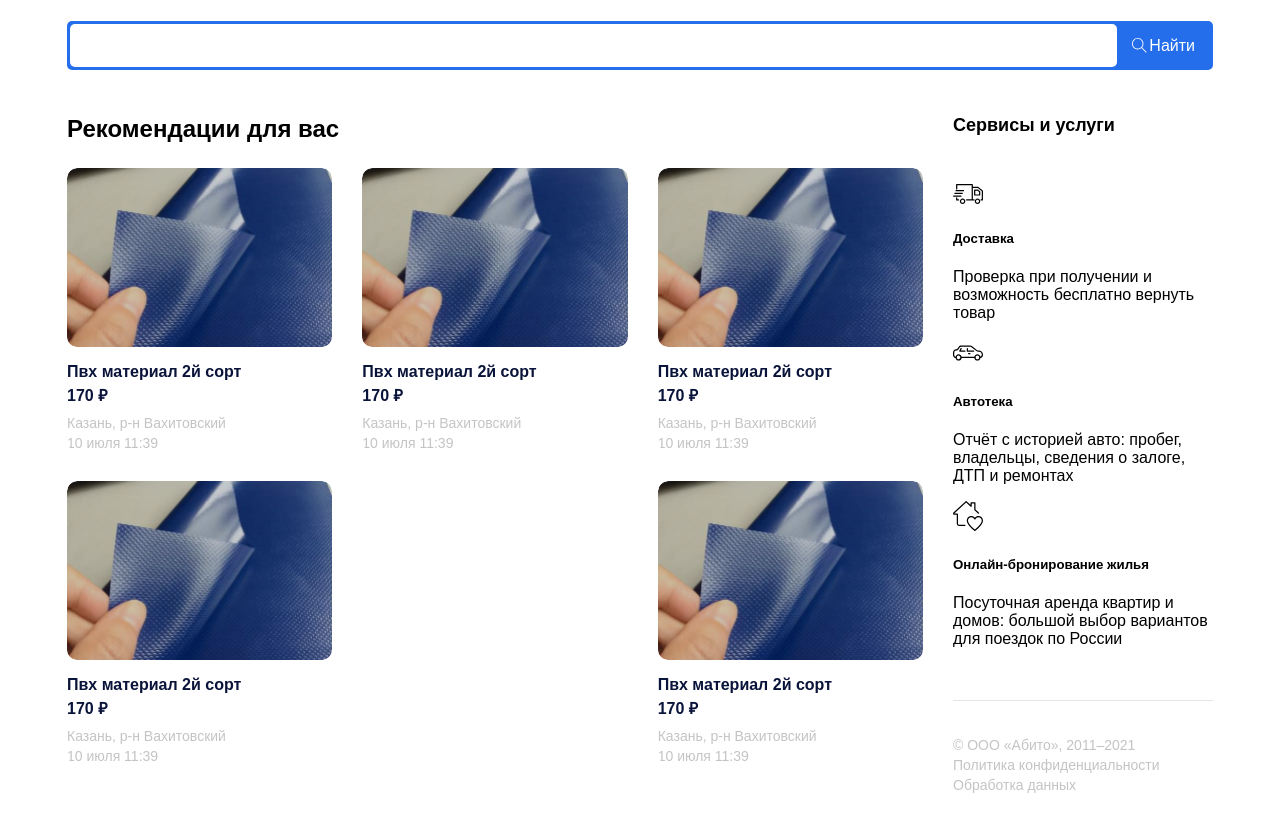
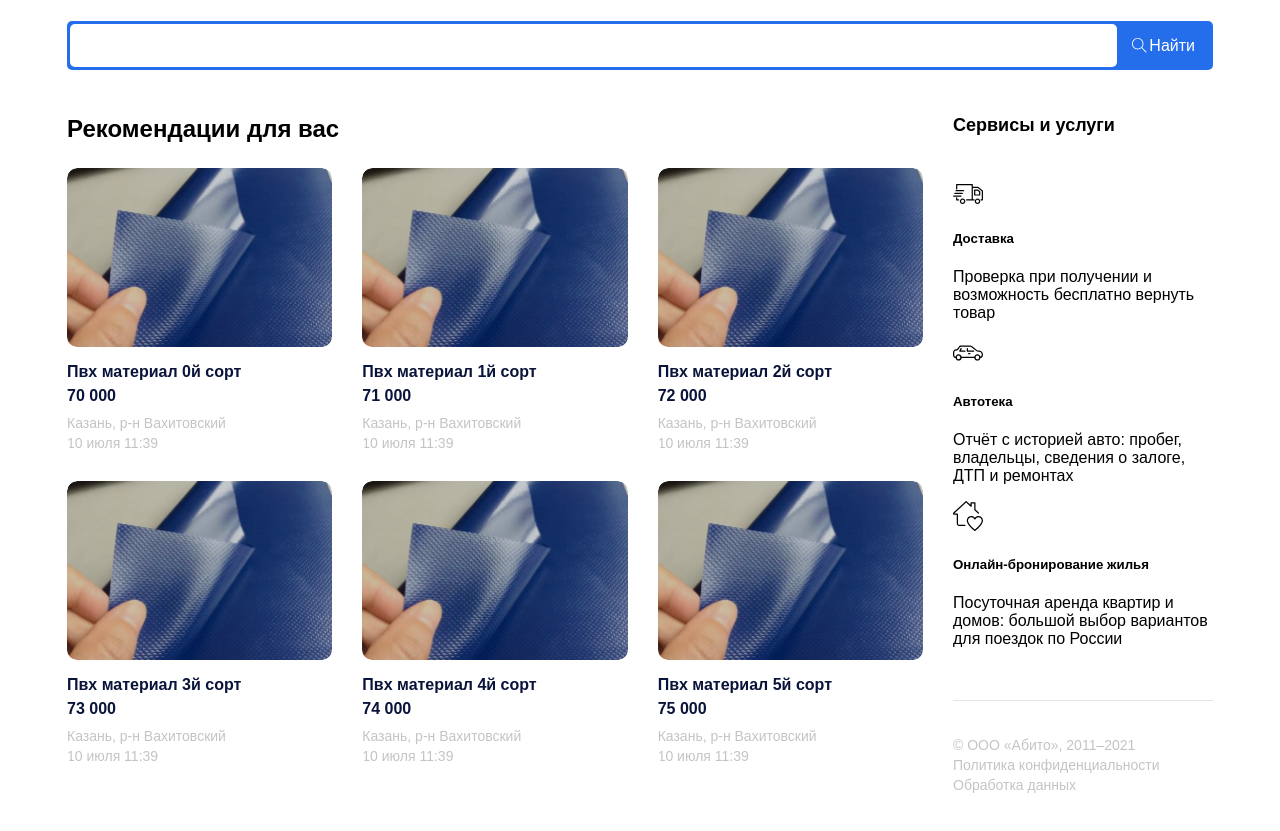
Before and after one commit to OlgaTabisheva/Caserch, a plain HTML site: page index.html in a window 1280 px wide. Shown: the part 69-900 px from the top of the page. Drawn offline with Linux system fonts and the light colour scheme.

Commit message:
add search card

```diff
--- a/index.html
+++ b/index.html
@@ -5,6 +5,7 @@
     <meta charset="UTF-8">
     <meta name="viewport" content="width=device-width, initial-scale=1.0">
     <link rel="stylesheet" href="/style.css">
+    <script src="/script.js" defer></script>
     <title>Caserch</title>
 </head>
 
--- /dev/null
+++ b/script.js
@@ -0,0 +1,94 @@
+const searchBtn = document.querySelector('.search-btn')
+const searchInput = document.querySelector('.search-box input')
+const cardWrapper = document.querySelector('.content-main_list')
+const cardArray = [
+    {
+        id:0,
+        title:'Пвх материал 0й сорт',
+        price:'70 000',
+        adress:'Казань, р-н Вахитовский',
+        date:'10 июля 11:39',
+        image: '/images/card-image.png'
+    },
+        {
+        id:0,
+        title:'Пвх материал 1й сорт',
+        price:'71 000',
+        adress:'Казань, р-н Вахитовский',
+        date:'10 июля 11:39',
+        image: '/images/card-image.png'
+    },
+    ,
+        {
+        id:0,
+        title:'Пвх материал 2й сорт',
+        price:'72 000',
+        adress:'Казань, р-н Вахитовский',
+        date:'10 июля 11:39',
+        image: '/images/card-image.png'
+    },
+    ,
+        {
+        id:0,
+        title:'Пвх материал 3й сорт',
+        price:'73 000',
+        adress:'Казань, р-н Вахитовский',
+        date:'10 июля 11:39',
+        image: '/images/card-image.png'
+    },
+    ,
+        {
+        id:0,
+        title:'Пвх материал 4й сорт',
+        price:'74 000',
+        adress:'Казань, р-н Вахитовский',
+        date:'10 июля 11:39',
+        image: '/images/card-image.png'
+    },
+    ,
+        {
+        id:0,
+        title:'Пвх материал 5й сорт',
+        price:'75 000',
+        adress:'Казань, р-н Вахитовский',
+        date:'10 июля 11:39',
+        image: '/images/card-image.png'
+    },
+]
+
+const render =  (cardList)=>{
+    cardWrapper.innerHTML = ''
+    cardList.forEach((item, i) => {
+        cardWrapper.insertAdjacentHTML('beforeend', `
+                 <a href="/product.html" class="content-main_list-item">
+                                <div class="content-main_list-item-image">
+                                    <img src="${item.image}" alt="${item.title}">
+                                </div>
+                                <h5 class="content-main_list-item-title">${item.title}</h5>
+                                <strong class="content-main_list-item-price">${item.price}</strong>
+                                <div class="content-main_list-item-desk-block">
+                                    <span class="content-main_list-item-desk">${item.adress}</span>
+                                    <span class="content-main_list-item-desk">${item.date}</span>
+
+                                </div>
+                            </a>
+            `)
+    });
+
+};
+
+const filterArray = (array, value)=>{
+
+    return array.filter((item)=>{
+return item.title.includes(value) || item.price.includes(value)
+    })
+}
+
+cardWrapper.style.justifyContent = 'flex-start';
+cardWrapper.style.gap = '30px'
+
+render(cardArray);
+
+searchBtn.addEventListener('click', ()=>{
+    render(filterArray(cardArray, searchInput.value))
+})
```
